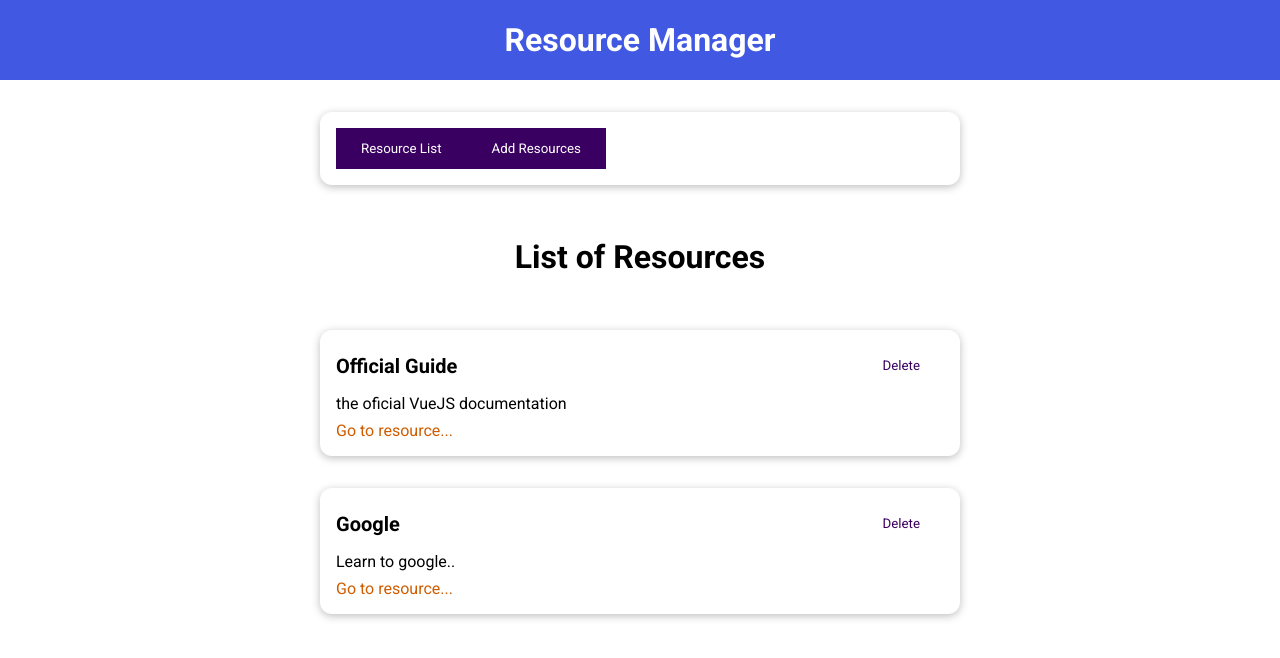
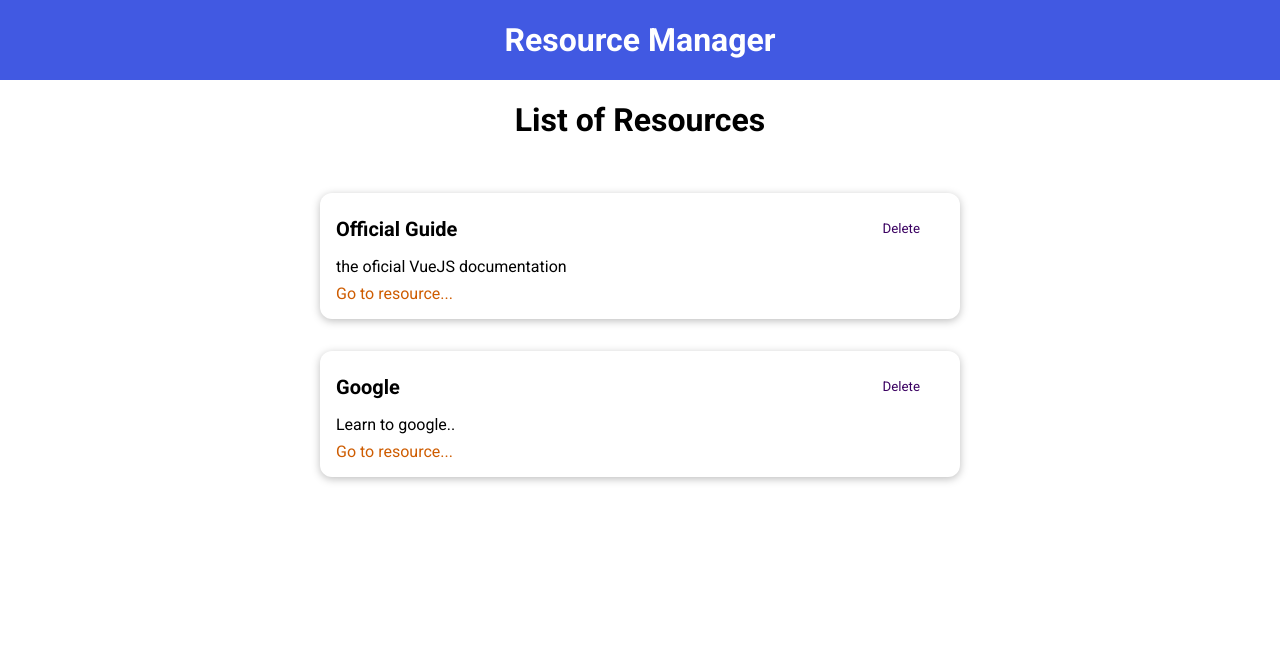
Before and after one commit to yeisson-venencia/resource-list, a Vue app in the folder client/: page / in a window 1280 px wide. Shown: the top 658 px of the page. Built offline with nearby package versions, Linux system fonts and the light colour scheme.

Commit message:
p03/form: changing the structure of nav component

```diff
--- a/client/src/components/layouts/TheNav.vue
+++ b/client/src/components/layouts/TheNav.vue
@@ -1,6 +1,26 @@
 <template>
-  <base-card>
-    <base-button>Resource List</base-button>
-    <base-button>Add Resources</base-button>
-  </base-card>
+  <div>
+    <base-card v-for="tab in tabs" :key="tab.component">
+      <base-button @click="changeTab(tab.component)">
+        {{ tab.label }}
+      </base-button>
+    </base-card>
+  </div>
 </template>
+
+<script>
+export default {
+  props: {
+    tabs: {
+      type: Array,
+      required: true
+    }
+  },
+  emits: ['change-content'],
+  methods: {
+    changeTab(tab) {
+      this.$emit('change-content', tab);
+    }
+  }
+};
+</script>
```
